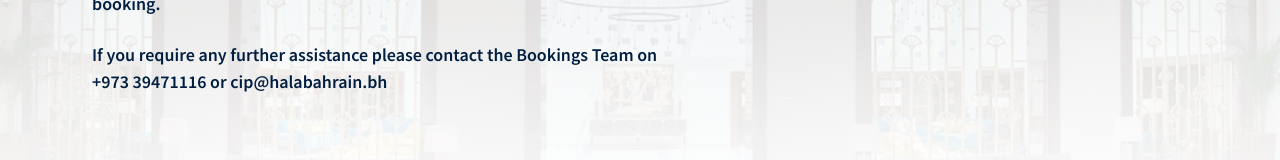
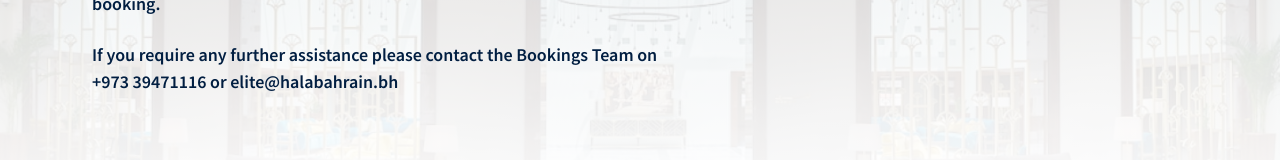
Before and after one commit to VII-Tech-Solutions/AwalTerminalWebsite, a Vue app: page /elite-thankyou in a window 1280 px wide. Shown: the part 404-564 px from the top of the page. Built offline with nearby package versions, Linux system fonts and the light colour scheme; what vue-toast-notification would draw is missing.

Commit message:
Change th confirmation email address

```diff
--- a/src/components/EliteForm/ThankYouPage.vue
+++ b/src/components/EliteForm/ThankYouPage.vue
@@ -30,8 +30,8 @@
               >+973 39471116</a
             > or <a
               class="contact-links text-decoration-none"
-              href="mailto:cip@halabahrain.bh"
-              >cip@halabahrain.bh</a
+              href="mailto:elite@halabahrain.bh"
+              >elite@halabahrain.bh</a
             >
           </p>
         </div>
```
